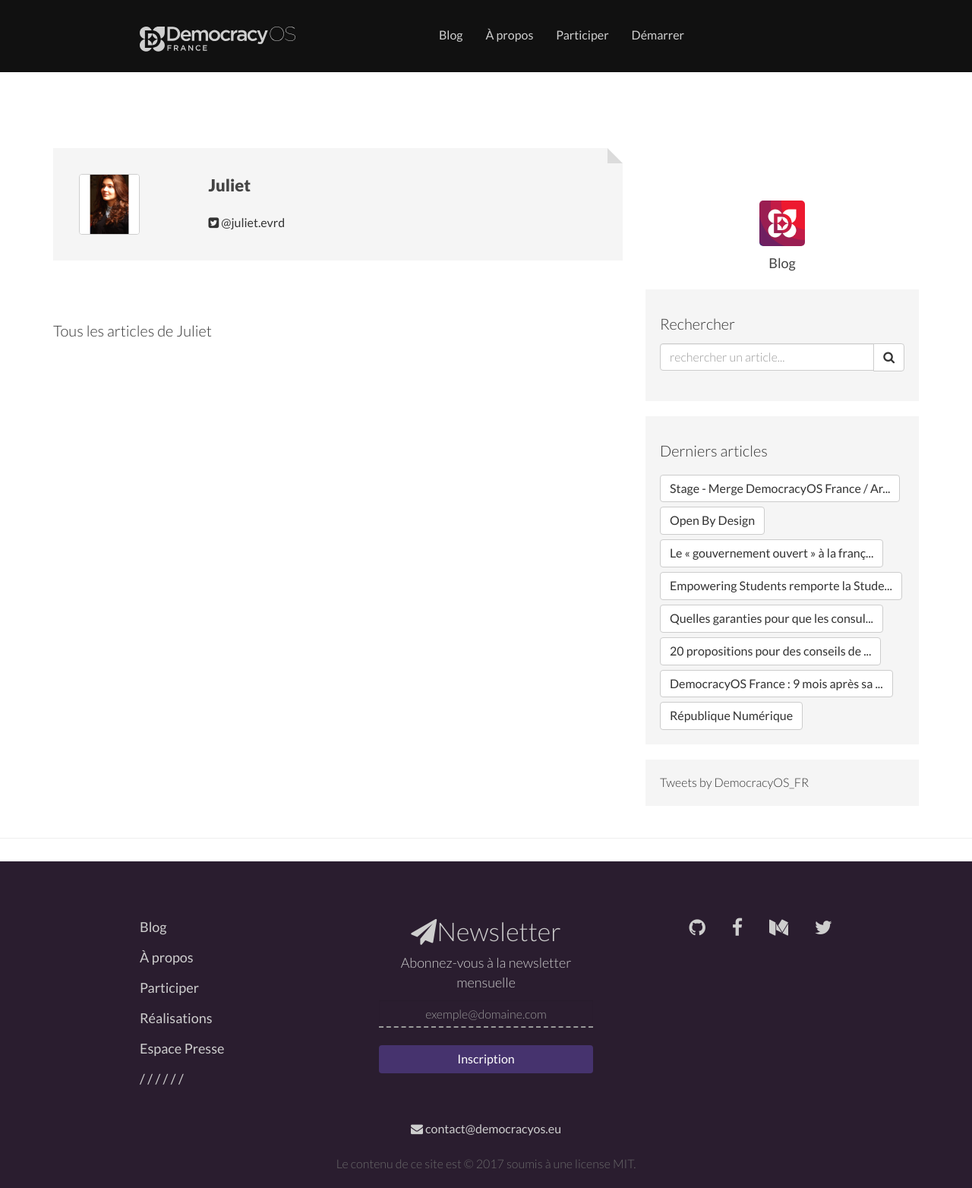
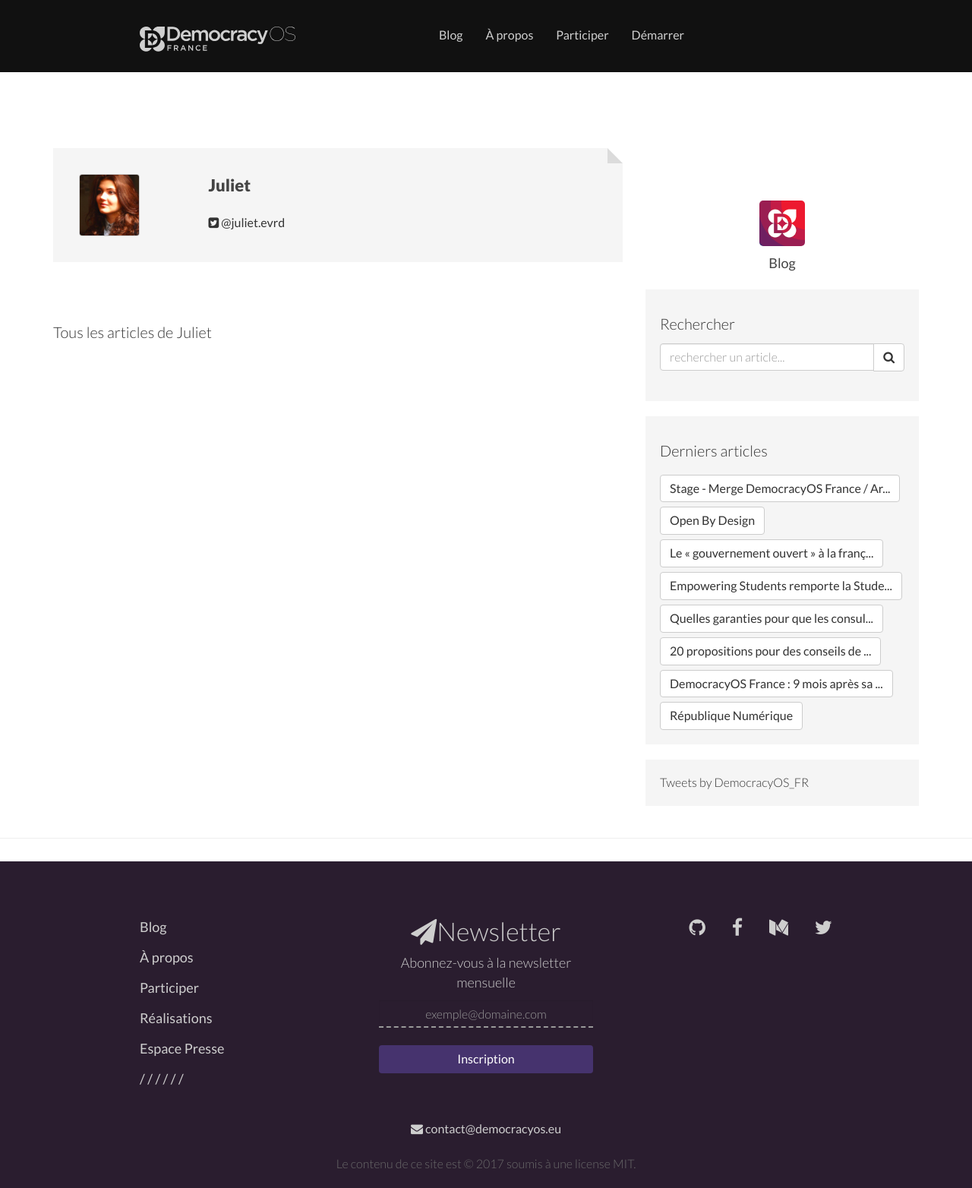
Before and after one commit to democracy-os-fr/democracy-os-fr.github.io, a Jekyll site: the page built from _members/juliet.md, in a window 1280 px wide. Shown: the whole page at 76% size. Built offline with Jekyll 4.4.1, drawn with Linux system fonts in a browser that asks for light colours; nearby versions of some CDN libraries; comment, search, counter and statistics services are not loaded.

Commit message:
Update from Forestry.io - juliet.md

```diff
--- a/_members/juliet.md
+++ b/_members/juliet.md
@@ -1,7 +1,7 @@
 ---
 lang: fr
 layout: auteur
-avatar: img/medias/Juliet.jpg
+avatar: img/medias/Capture d'écran de 2017-05-24 14-13-50.png
 twitter_username: "@juliet.evrd"
 description: ''
 title: 'Juliet '
```
Also changed, not shown: img/medias/Capture d'écran de 2017-05-24 14-13-50.png (added).
